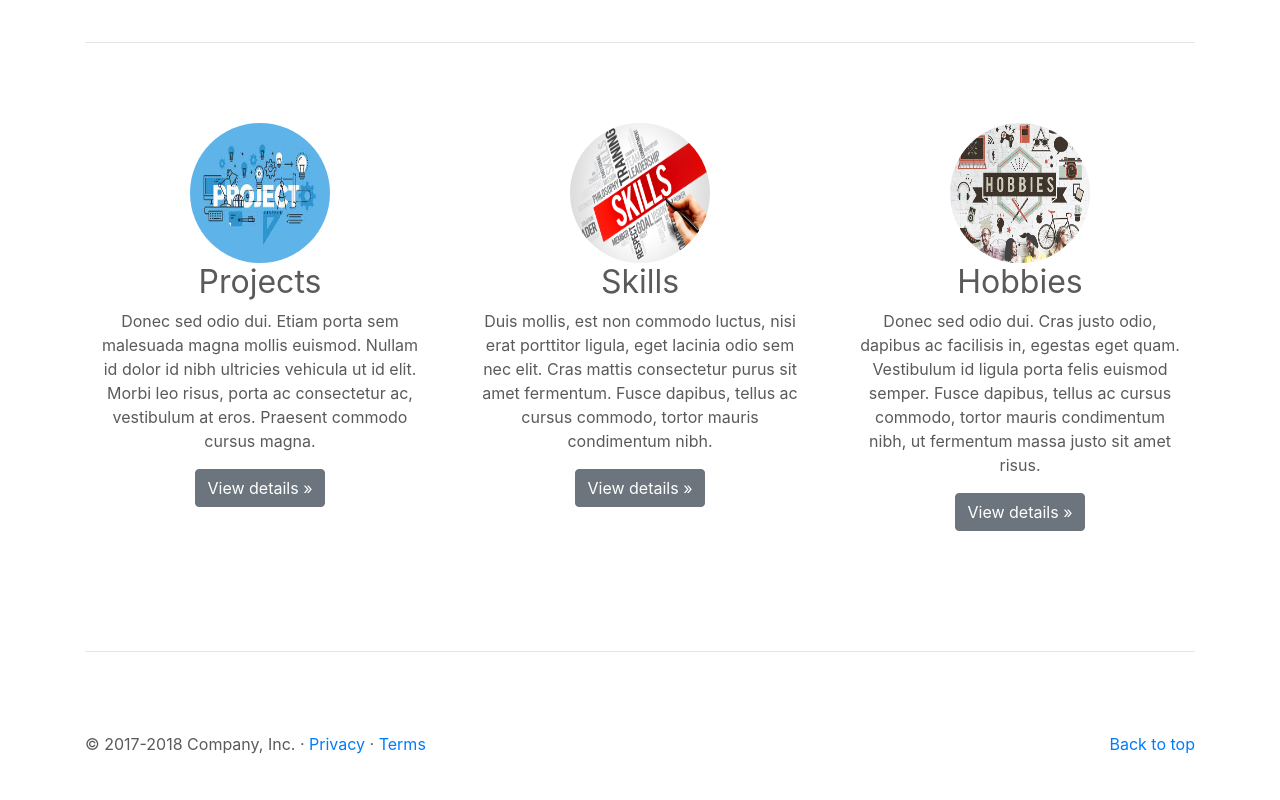
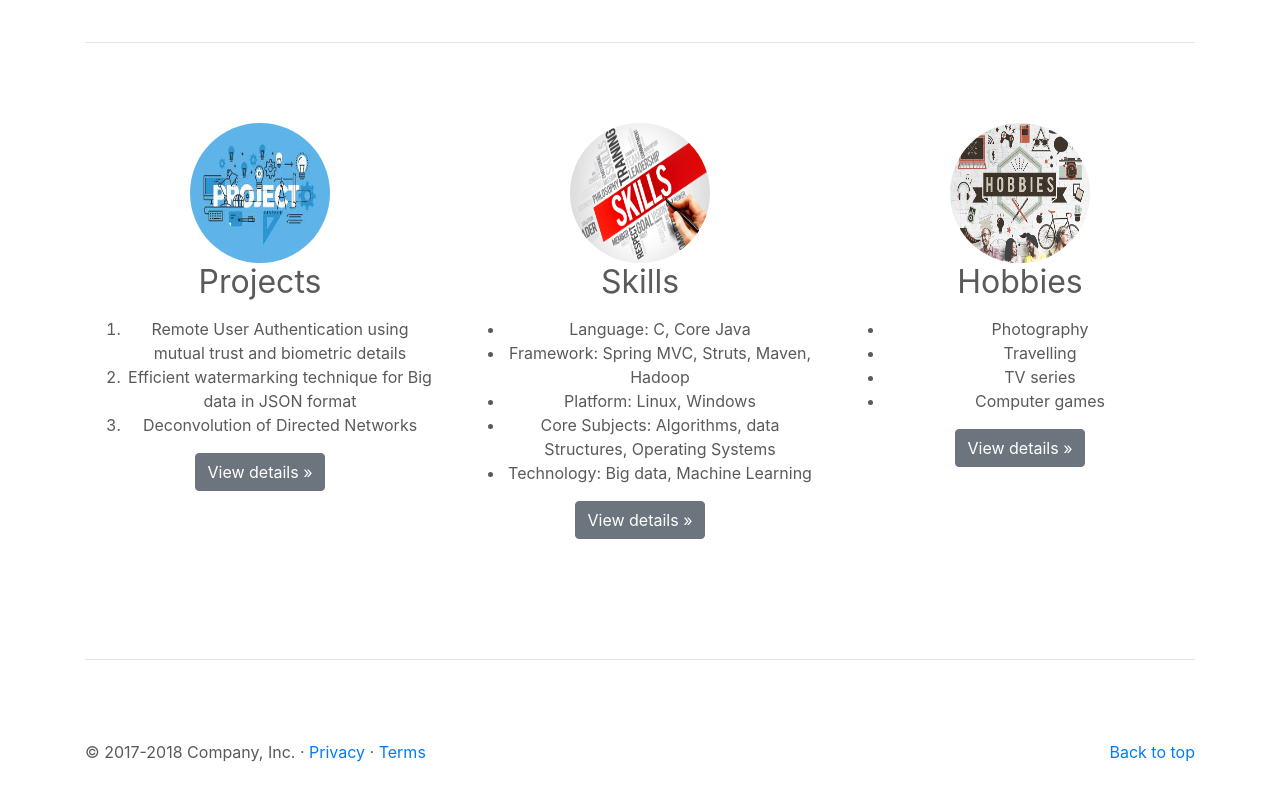
Before and after one commit to iamkishlayverma/websiteV2.0, a plain HTML site: page index.html in a window 1280 px wide. Shown: the part 1345-2145 px from the top of the page. Drawn offline with nearby package versions, Linux system fonts and the light colour scheme.

Commit message:
Changed project, skills and hobnies

```diff
--- a/index.html
+++ b/index.html
@@ -138,28 +138,43 @@
                 <div class="col-lg-4">
                     <img class="rounded-circle" src="img/project.jpeg"
                         alt="Generic placeholder image" width="140" height="140">
-                    <h2>Projects</h2>
-                    <p>Donec sed odio dui. Etiam porta sem malesuada magna mollis euismod. Nullam id dolor id nibh
-                        ultricies vehicula ut id elit. Morbi leo risus, porta ac consectetur ac, vestibulum at eros.
-                        Praesent commodo cursus magna.</p>
+                        <h2>Projects</h2>
+                        <p>
+                            <ol>
+                                <li>Remote User Authentication using mutual trust and biometric details</li>
+                                <li>Efficient watermarking technique for Big data in JSON format</li>
+                                <li>Deconvolution of Directed Networks</li>
+                            </ol>
+                        </p>
                     <p><a class="btn btn-secondary" href="#" role="button">View details &raquo;</a></p>
                 </div><!-- /.col-lg-4 -->
                 <div class="col-lg-4">
                     <img class="rounded-circle" src="img/skills.jpg"
                         alt="Generic placeholder image" width="140" height="140">
-                    <h2>Skills</h2>
-                    <p>Duis mollis, est non commodo luctus, nisi erat porttitor ligula, eget lacinia odio sem nec elit.
-                        Cras mattis consectetur purus sit amet fermentum. Fusce dapibus, tellus ac cursus commodo,
-                        tortor mauris condimentum nibh.</p>
+                        <h2>Skills</h2>
+                        <p>
+                            <ul>
+                                <li>Language: C, Core Java</li>
+                                <li>Framework: Spring MVC, Struts, Maven, Hadoop</li>
+                                <li>Platform: Linux, Windows</li>
+                                <li>Core Subjects: Algorithms, data Structures, Operating Systems</li>
+                                <li>Technology: Big data, Machine Learning</li>
+                            </ul>
+                        </p>
                     <p><a class="btn btn-secondary" href="#" role="button">View details &raquo;</a></p>
                 </div><!-- /.col-lg-4 -->
                 <div class="col-lg-4">
                     <img class="rounded-circle" src="img/hobbies.jpg"
                         alt="Generic placeholder image" width="140" height="140">
-                    <h2>Hobbies</h2>
-                    <p>Donec sed odio dui. Cras justo odio, dapibus ac facilisis in, egestas eget quam. Vestibulum id
-                        ligula porta felis euismod semper. Fusce dapibus, tellus ac cursus commodo, tortor mauris
-                        condimentum nibh, ut fermentum massa justo sit amet risus.</p>
+                        <h2>Hobbies</h2>
+                        <p>
+                            <ul>
+                                <li>Photography</li>
+                                <li>Travelling</li>
+                                <li>TV series</li>
+                                <li>Computer games</li>
+                            </ul>
+                        </p>
                     <p><a class="btn btn-secondary" href="#" role="button">View details &raquo;</a></p>
                 </div><!-- /.col-lg-4 -->
             </div><!-- /.row -->
```
